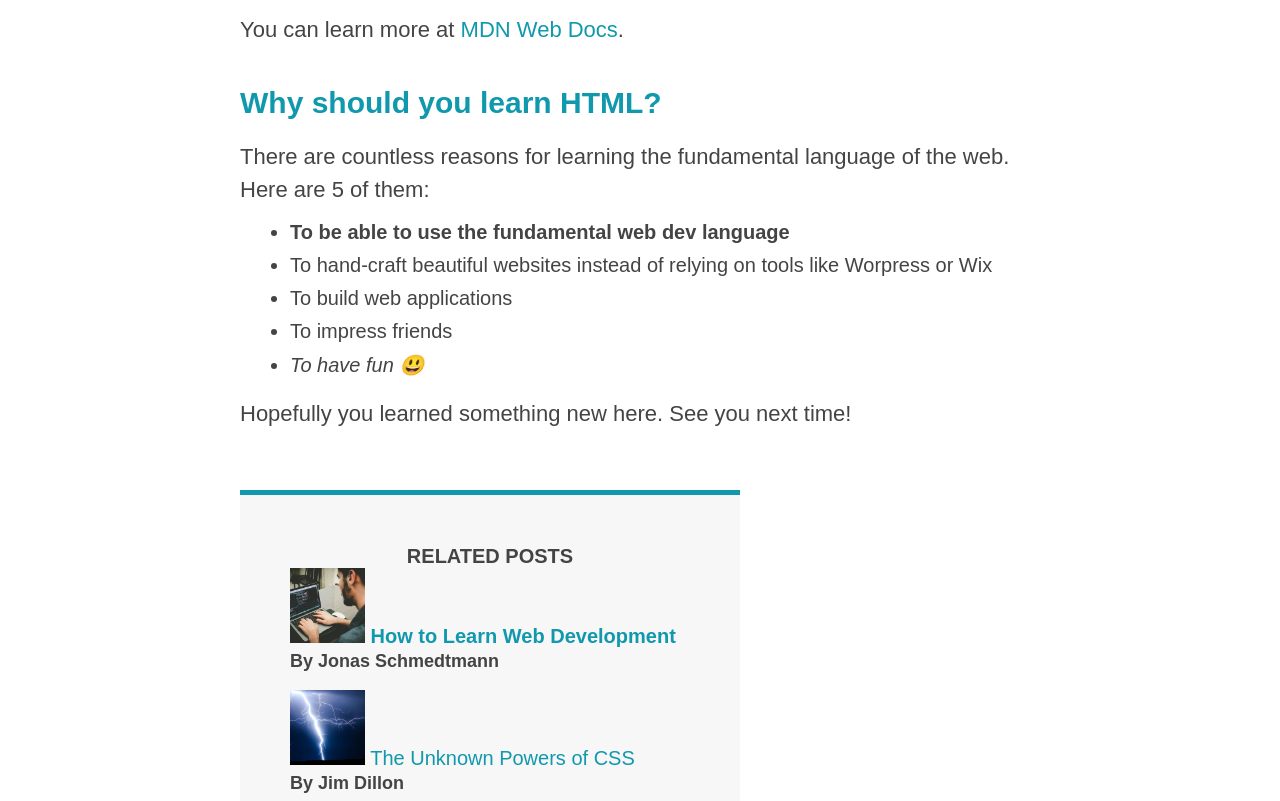
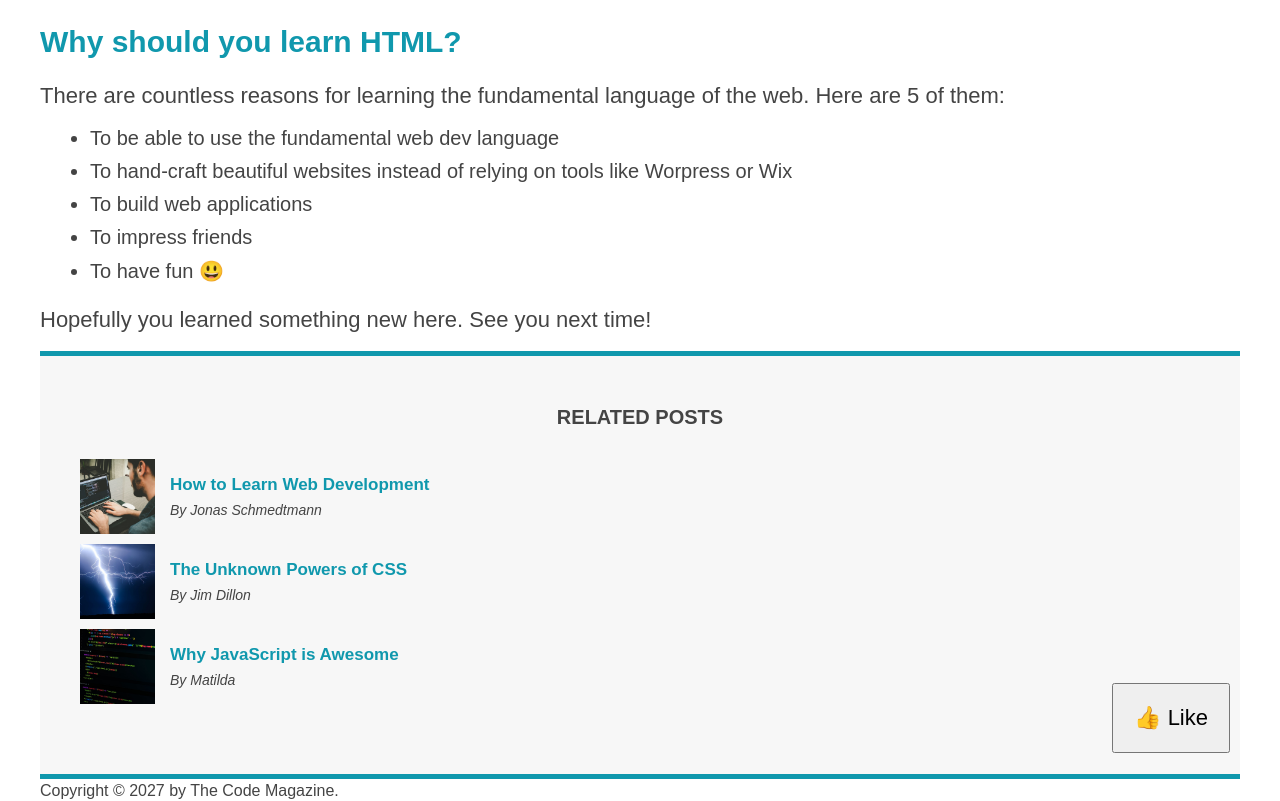
Before and after one commit to LamarcheB/Udemy-Jonas-S.--Web-Dev-Blog, a plain HTML site: page index.html in a window 1280 px wide. Shown: the part 1320-2121 px from the top of the page. Drawn offline with Linux system fonts and the light colour scheme.

Commit message:
Built out the basic Flex design for the smaller elements

```diff
--- a/index.html
+++ b/index.html
@@ -23,14 +23,14 @@
 
         <article>
             <header class="post-header">
+
                 <h2>The Basic Language of the Web: HTML</h2>
-
+                <div class="auth-box">
                     <img src="img/laura-jones.jpg" alt="Headshot of Laura Jones" height="50" width="50" />
-
-                <p id="author">
+                    <p class="author">
                         Posted by <strong>Laura Jones</strong> on Monday, June 21st 2027
                     </p>
-
+                </div>
                 <img src="img/post-img.jpg" alt="HTML code on a screen" width="500" height="200" class="post-img" />
                 <button>👍 Like</button>
             </header>
@@ -101,18 +101,24 @@
             <ul class="related">
                 <li>
                     <img src="img/related-1.jpg" alt="Person programming" width="75" height="75" />
-                    <a href="#">How to Learn Web Development</a>
+                    <div>
+                        <a class="related-link" href="#">How to Learn Web Development</a>
                         <p class="related-author">By Jonas Schmedtmann</p>
+                    </div>
                 </li>
                 <li>
                     <img src="img/related-2.jpg" alt="Lightning" width="75" height="75" />
-                    <a href="#">The Unknown Powers of CSS</a>
+                    <div>
+                        <a class="related-link" href="#">The Unknown Powers of CSS</a>
                         <p class="related-author">By Jim Dillon</p>
+                    </div>
                 </li>
                 <li>
                     <img src="img/related-3.jpg" alt="JavaScript code on a screen" width="75" height="75" />
-                    <a href="#">Why JavaScript is Awesome</a>
+                    <div>
+                        <a class="related-link" href="#">Why JavaScript is Awesome</a>
                         <p class="related-author">By Matilda</p>
+                    </div>
                 </li>
             </ul>
         </aside>
--- a/style.css
+++ b/style.css
@@ -1,6 +1,7 @@
 * {
   margin: 0;
   padding: 0;
+  box-sizing: border-box;
 }
 
 /* PAGE SECTIONS */
@@ -13,22 +14,17 @@ body {
 }
 
 .container {
-  width: 800px;
+  width: 1200px;
   margin: 0 auto;
 }
 
 .main-header {
   background-color: #f7f7f7;
   padding: 20px 40px;
-  margin-bottom: 60px;
 }
 
 nav {
   font-size: 18px;
-}
-
-article {
-  margin-bottom: 60px;
 }
 
 .post-header {
@@ -39,8 +35,7 @@ aside {
   background-color: #f7f7f7;
   border-top: 5px solid #1098ad;
   border-bottom: 5px solid #1098ad;
-  padding: 50px 0;
-  width: 500px;
+  padding: 50px 40px;
 }
 
 /* SMALLER ELEMENTS */
@@ -71,6 +66,7 @@ h4 {
   font-size: 20px;
   text-transform: uppercase;
   text-align: center;
+  margin-bottom: 30px;
 }
 
 p {
@@ -94,9 +90,11 @@ li:last-child {
   margin-bottom: 0;
 }
 
-#author {
+.author {
   font-style: italic;
   font-size: 18px;
+  margin-bottom: 0;
+  margin-left: 15px;
 }
 
 #copyright {
@@ -104,23 +102,18 @@ li:last-child {
 }
 
 .related-author {
-  font-size: 18px;
-  font-weight: bold;
+  font-size: 14px;
+  font-weight: normal;
+  font-style: italic;
+  margin-bottom: 0;
 }
 
 .related {
   list-style: none;
+  margin-left: 0;
 }
 
-li:first-child {
-  font-weight: bold;
-}
-
-li:last-child {
-  font-style: italic;
-}
-
-/* Styling links (LVHA) */
+/* Styling links - LVHA */
 a:link {
   color: #1098ad;
   text-decoration: none;
@@ -148,7 +141,6 @@ a:active {
 
 nav a:link {
   margin-right: 30px;
-  margin-top: 10px;
   display: inline-block;
 }
 
@@ -171,9 +163,9 @@ h1::first-letter {
   margin-right: 5px;
 }
 
-/* h3 + p::first-line {
-  color: red;
-} */
+h3 + p::first-line {
+  /* color: red; */
+}
 
 h2 {
   position: relative;
@@ -192,21 +184,30 @@ h2::before {
   right: -25px;
 }
 
-/* Resolving conflicts */
-/* #copyright {
-  color: red;
+/*  --- Flexbox --- */
+.main-header {
+  display: flex;
+  align-items: center; /* Vertically aligns flex items */
+  justify-content: space-between; /* horizontally aligns flex items */
 }
-.copyright {
-  color: blue;
+
+.auth-box {
+  display: flex;
+  justify-content: left;
+  align-items: center;
+  margin-bottom: 15px;
 }
-.text {
-  color: yellow;
+
+.related li {
+  display: flex;
+  align-items: center;
+  gap: 15px;
 }
-footer p {
-  color: green !important;
-} */
 
-/* nav a:link,
-nav p {
-  font-size: 18px;
-} */
+.related-link:link {
+  font-size: 17px;
+  font-weight: bold;
+  font-style: normal;
+  display: inline-block;
+  margin-bottom: 5px;
+}
```
Lines whose indentation alone changed are shown as unchanged.
